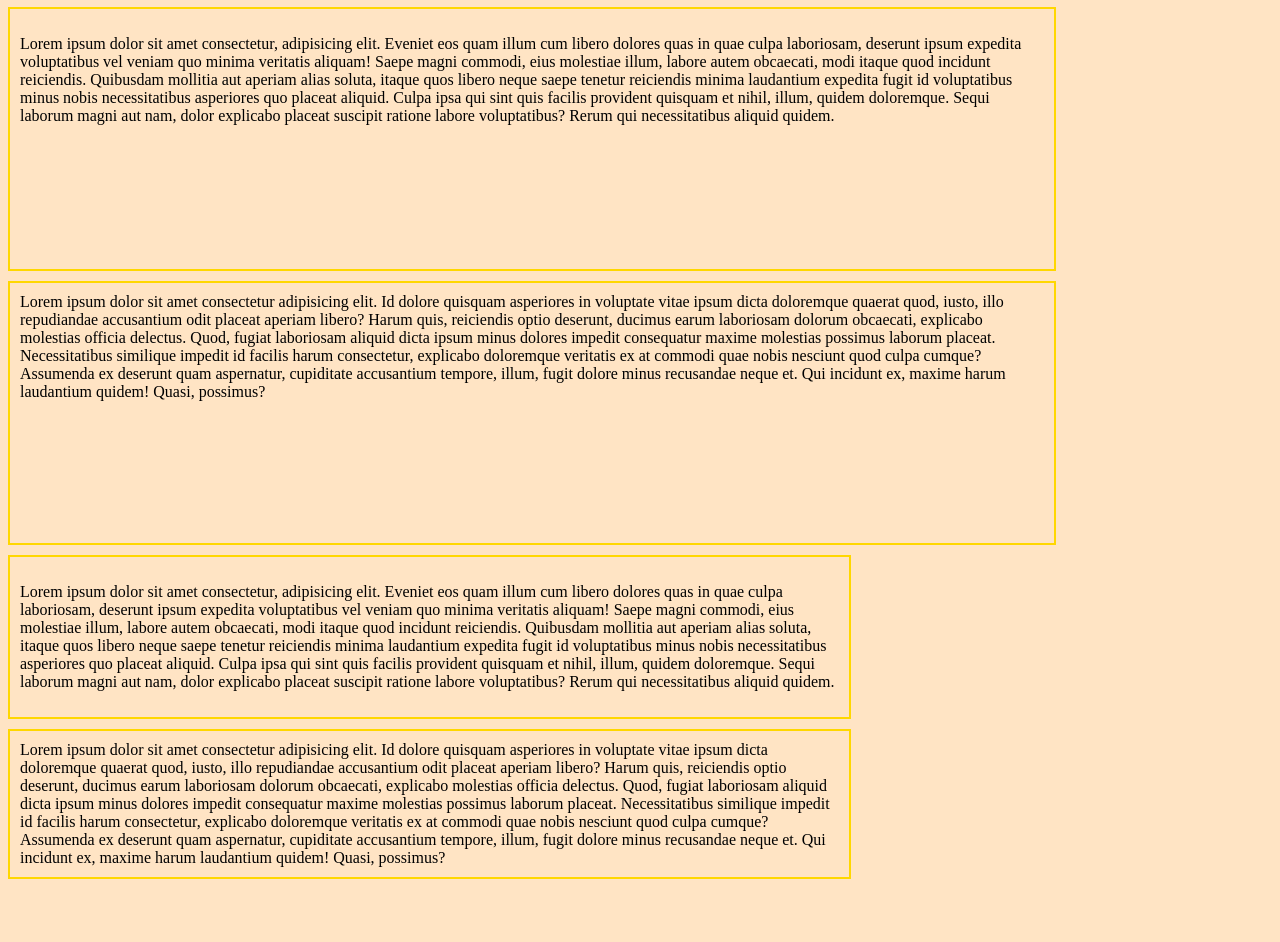
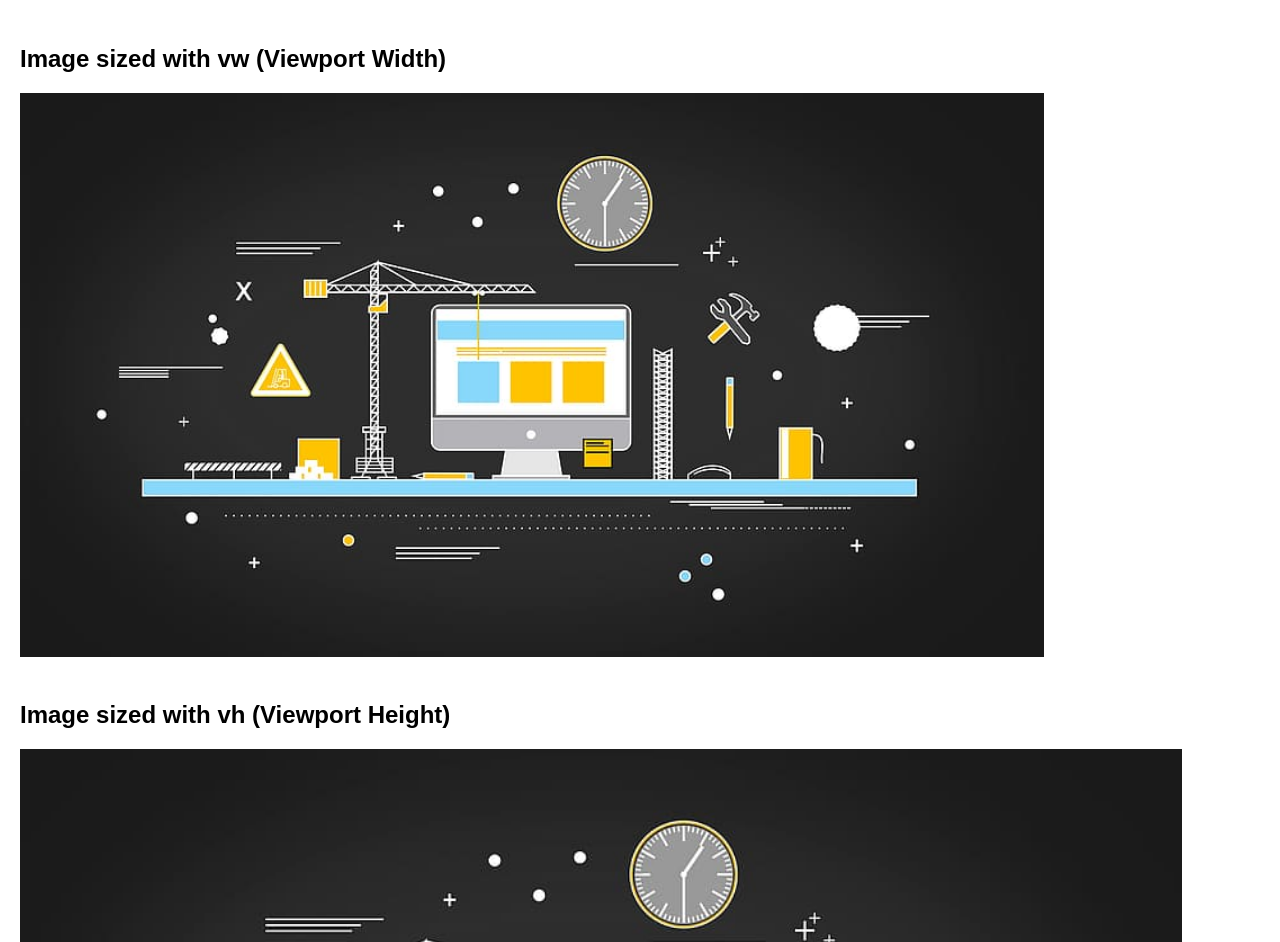
Before and after one commit to subhasri0206/practice-projects, a plain HTML site: page viewport/index.html in a window 1280 px wide. Shown: the part 73-1015 px from the top of the page. Before the commit the page ends 962 px from the top, so only its background shows below. Drawn offline with Linux system fonts and the light colour scheme.

Commit message:
changed the code using image

```diff
--- a/viewport/index.html
+++ b/viewport/index.html
@@ -3,22 +3,27 @@
 <head>
     <meta charset="UTF-8">
     <meta name="viewport" content="width=device-width, initial-scale=1.0">
-    <title>Viewport and Percentage Comparison</title>
+    <title>Image Size Comparison</title>
     <link rel="stylesheet" href="style.css">
 </head>
 <body>
-    <h1>Viewport Units and Percentage Comparison</h1>
-    <div class="box-vmin">
-        <p>Lorem ipsum dolor sit amet consectetur, adipisicing elit. Eveniet eos quam illum cum libero dolores quas in quae culpa laboriosam, deserunt ipsum expedita voluptatibus vel veniam quo minima veritatis aliquam! Saepe magni commodi, eius molestiae illum, labore autem obcaecati, modi itaque quod incidunt reiciendis. Quibusdam mollitia aut aperiam alias soluta, itaque quos libero neque saepe tenetur reiciendis minima laudantium expedita fugit id voluptatibus minus nobis necessitatibus asperiores quo placeat aliquid. Culpa ipsa qui sint quis facilis provident quisquam et nihil, illum, quidem doloremque. Sequi laborum magni aut nam, dolor explicabo placeat suscipit ratione labore voluptatibus? Rerum qui necessitatibus aliquid quidem.</p>
-    </div>
-    <div class="box-vmax">
-        Lorem ipsum dolor sit amet consectetur adipisicing elit. Id dolore quisquam asperiores in voluptate vitae ipsum dicta doloremque quaerat quod, iusto, illo repudiandae accusantium odit placeat aperiam libero? Harum quis, reiciendis optio deserunt, ducimus earum laboriosam dolorum obcaecati, explicabo molestias officia delectus. Quod, fugiat laboriosam aliquid dicta ipsum minus dolores impedit consequatur maxime molestias possimus laborum placeat. Necessitatibus similique impedit id facilis harum consectetur, explicabo doloremque veritatis ex at commodi quae nobis nesciunt quod culpa cumque? Assumenda ex deserunt quam aspernatur, cupiditate accusantium tempore, illum, fugit dolore minus recusandae neque et. Qui incidunt ex, maxime harum laudantium quidem! Quasi, possimus?
-    </div>
-    <div class="vminbox-percenatge">
-        <p>Lorem ipsum dolor sit amet consectetur, adipisicing elit. Eveniet eos quam illum cum libero dolores quas in quae culpa laboriosam, deserunt ipsum expedita voluptatibus vel veniam quo minima veritatis aliquam! Saepe magni commodi, eius molestiae illum, labore autem obcaecati, modi itaque quod incidunt reiciendis. Quibusdam mollitia aut aperiam alias soluta, itaque quos libero neque saepe tenetur reiciendis minima laudantium expedita fugit id voluptatibus minus nobis necessitatibus asperiores quo placeat aliquid. Culpa ipsa qui sint quis facilis provident quisquam et nihil, illum, quidem doloremque. Sequi laborum magni aut nam, dolor explicabo placeat suscipit ratione labore voluptatibus? Rerum qui necessitatibus aliquid quidem.</p>
-    </div>
-    <div class="vmaxbox-percentage">
-        Lorem ipsum dolor sit amet consectetur adipisicing elit. Id dolore quisquam asperiores in voluptate vitae ipsum dicta doloremque quaerat quod, iusto, illo repudiandae accusantium odit placeat aperiam libero? Harum quis, reiciendis optio deserunt, ducimus earum laboriosam dolorum obcaecati, explicabo molestias officia delectus. Quod, fugiat laboriosam aliquid dicta ipsum minus dolores impedit consequatur maxime molestias possimus laborum placeat. Necessitatibus similique impedit id facilis harum consectetur, explicabo doloremque veritatis ex at commodi quae nobis nesciunt quod culpa cumque? Assumenda ex deserunt quam aspernatur, cupiditate accusantium tempore, illum, fugit dolore minus recusandae neque et. Qui incidunt ex, maxime harum laudantium quidem! Quasi, possimus?
+    <h1>Image Size Comparison: vw, vh, and Percentage</h1>
+
+    <div class="container">
+        <div class="image-container">
+            <h2>Image sized with vw (Viewport Width)</h2>
+            <img src="image.jpg" class="vw-image" alt="Image sized with vw">
+        </div>
+
+        <div class="image-container">
+            <h2>Image sized with vh (Viewport Height)</h2>
+            <img src="image.jpg" class="vh-image" alt="Image sized with vh">
+        </div>
+
+        <div class="image-container">
+            <h2>Image sized with Percentage</h2>
+            <img src="image.jpg" class="percent-image" alt="Image sized with percentage">
+        </div>
     </div>
 </body>
 </html>
--- a/viewport/style.css
+++ b/viewport/style.css
@@ -1,36 +1,39 @@
 body {
-    width: 80%;
-    background-color: bisque;
+    font-family: Arial, sans-serif;
+    margin: 20px;
+    padding: 0;
 }
 
-.box-vmin {
-    height: 30vh;
-    width: 80vw;
-    border: 2px solid gold;
-    margin-bottom: 10px;
-    padding: 10px;
+h1 {
+    text-align: center;
+    margin-bottom: 40px;
 }
 
-.box-vmax {
-    height: 30vh;
-    width: 80vw;
-    border: 2px solid gold;
-    margin-bottom: 10px;
-    padding: 10px;
+.container {
+    display: flex;
+    flex-direction: column;
+    gap: 20px;
 }
 
-.vminbox-percenatge {
-    height: 30%;
-    width: 80%;
-    border: 2px solid gold;
-    margin-bottom: 10px;
-    padding: 10px;
+.image-container {
+    max-width: 80%;
+    flex-grow: 1;
 }
 
-.vmaxbox-percentage {
-    height: 30%;
+/* Sizing with vw */
+.vw-image {
+    width: 80vw;
+    height: auto;
+}
+
+/* Sizing with vh */
+.vh-image {
+    width: auto;
+    height: 80vh;
+}
+
+/* Sizing with percentage */
+.percent-image {
     width: 80%;
-    border: 2px solid gold;
-    margin-bottom: 10px;
-    padding: 10px;
+    height: auto;
 }
```
Also changed, not shown: viewport/image.jpg (added).
